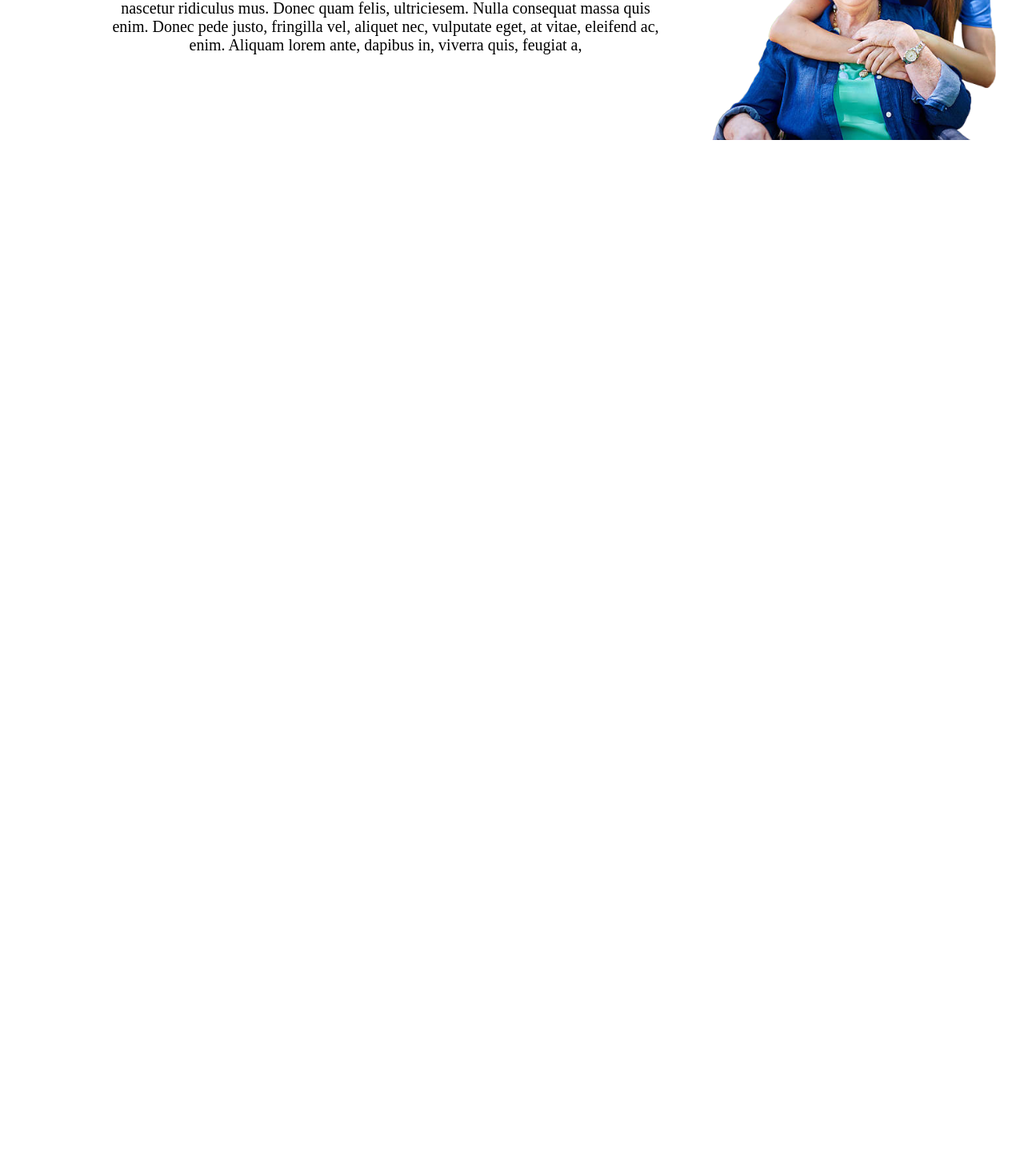
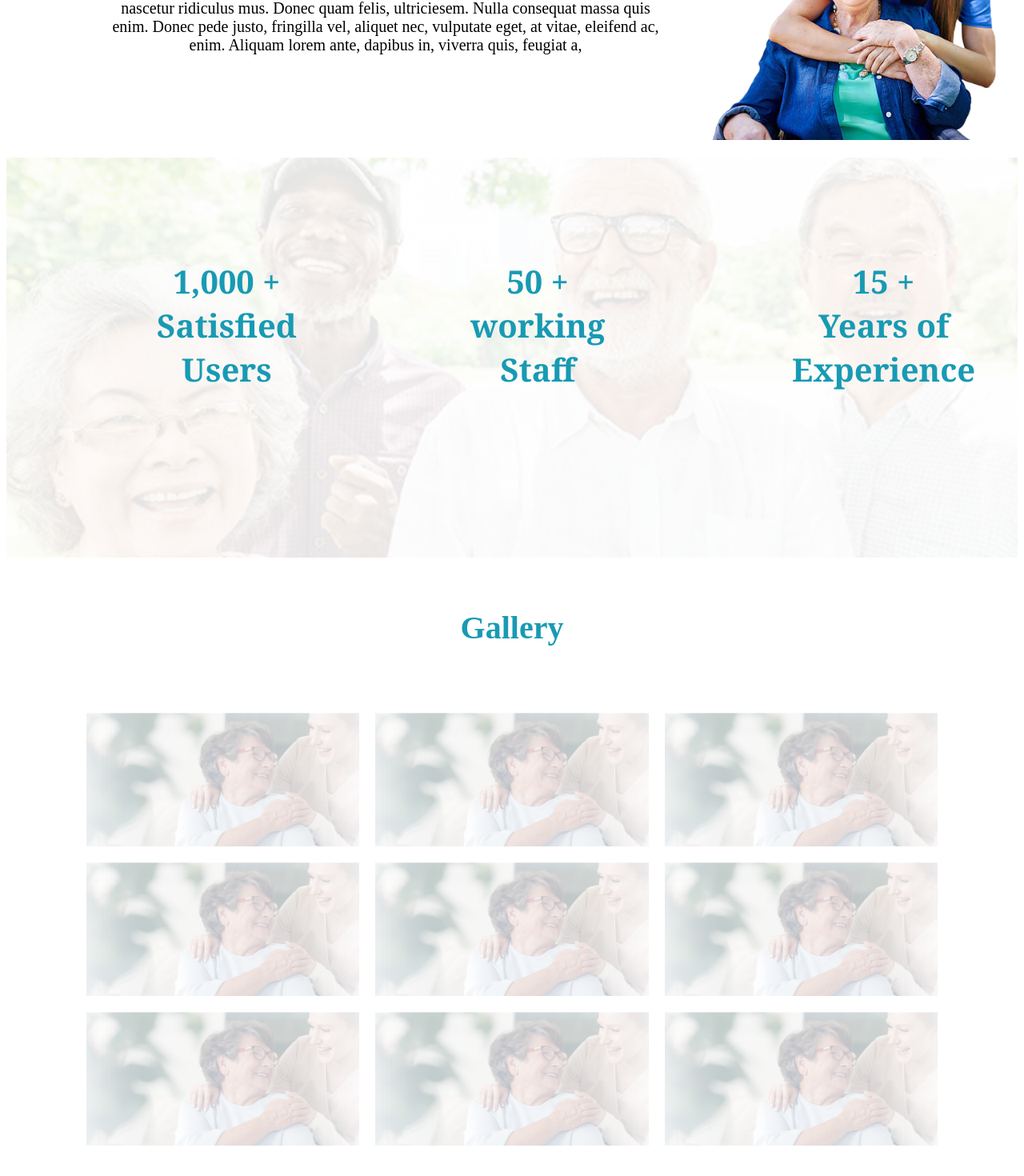
Before and after one commit to CareFello/CareFello, a React (Create React App) app in the folder frontend/: page / in a window 1280 px wide. Shown: the part 1278-2748 px from the top of the page at 80% size. Before the commit the page ends 1457 px from the top, so only its background shows below. Built offline with nearby package versions, Linux system fonts and the light colour scheme.

Commit message:
Add gallery and countup to home page

```diff
--- a/frontend/src/pages/Home.js
+++ b/frontend/src/pages/Home.js
@@ -1,14 +1,30 @@
-import React from 'react'
+import React, { useState } from 'react'
 import Background from '../assets/background.png';
 import Health from '../assets/health_icon.png';
 import Room from '../assets/room.png';
 import Relax from '../assets/relax.png';
+import Elders from '../assets/elders.png';
 import About from '../assets/about.png';
 import '../styles/Home.css';
 import Navbar from '../components/Navbar';
+import CountUp, { useCountUp } from 'react-countup';
+import Masonry, { ResponsiveMasonry } from 'react-responsive-masonry'
+
+const images = [Background, Background, Background, Background, Background, Background, Background, Background, Background]
+
 
 
 function Home() {
+    useCountUp({
+        ref: 'counter',
+        end: 1234567,
+        enableScrollSpy: true,
+        scrollSpyDelay: 1000,
+    });
+    const [data, setData] = useState({ img: '', i: 0 })
+    const viewImage = (img, i) => {
+        setData({ img, i })
+    };
     return (
 
         < div style={{ backgroundImage: `url(${Background})`, backgroundRepeat: "no-repeat", backgroundSize: "cover", height: 700 }}>
@@ -29,7 +45,7 @@ function Home() {
             </div>
             <div className='grid'>
                 <div className='box'>
-                    <img src={Health} />
+                    <img src={Health} alt='health care' />
                     <h4>Health Care</h4>
                     <p>Caregiver Protection &<br></br>
                         Individual Attention<br></br>
@@ -38,7 +54,7 @@ function Home() {
                         Healthy Foods</p>
                 </div>
                 <div className='box'>
-                    <img src={Room} />
+                    <img src={Room} alt='room' />
                     <h4>Accomodation</h4>
                     <p>Both Single & Shared<br></br>
                         Rooms<br></br>
@@ -47,7 +63,7 @@ function Home() {
                         Room Services</p>
                 </div>
                 <div className='box'>
-                    <img src={Relax} />
+                    <img src={Relax} alt='relax' />
                     <h4>Relax Environment</h4>
                     <p>
                         Large Garden Area &<br></br>
@@ -68,11 +84,58 @@ function Home() {
                         </p>
                     </div>
                     <div className='image'>
-                        <img src={About} />
+                        <img src={About} alt='about' />
                     </div>
                 </div>
             </div>
-        </div>
+            <br></br>
+            <div style={{ backgroundImage: `url(${Elders})`, backgroundRepeat: "no-repeat", backgroundSize: "cover", height: 500 }}>
+
+                <div className='countup'>
+                    <h4><CountUp end={1000} enableScrollSpy /> + <br></br>Satisfied Users</h4>
+                    <h4><CountUp end={50} enableScrollSpy /> + <br></br>working Staff</h4>
+                    <h4><CountUp end={15} enableScrollSpy /> + <br></br>Years of Experience</h4>
+                </div>
+            </div>
+            <div className='gallery'>
+                <h2>Gallery</h2>
+                {
+                    data.img &&
+                    <div style={{
+                        width: '100%',
+                        height: '100vh',
+                        background: 'black',
+                        position: 'fixed',
+                        display: 'flex',
+                        justifyContent: 'center',
+                        alignItems: 'center',
+                        overflow: 'hidden',
+                    }}>
+                        <img src={data.img} />
+                    </div>
+                }
+                <div style={{ padding: '50px 100px' }}>
+                    <ResponsiveMasonry
+                        columnsCountBreakPoints={{ 350: 1, 750: 2, 900: 3 }}
+                    >
+                        <Masonry gutter="20px">
+                            {images.map((images, i) => (
+                                <img
+                                    key={i}
+                                    src={images}
+                                    style={{ width: "100%", display: "block", cursor: 'pointer' }}
+                                    alt=""
+                                    onClick={() => viewImage(images, i)}
+                                />
+                            ))}
+                        </Masonry>
+                    </ResponsiveMasonry>
+                </div>
+            </div>
+            <div className='contactus'>
+
+            </div>
+        </div >
     )
 }
 
--- a/frontend/src/styles/Home.css
+++ b/frontend/src/styles/Home.css
@@ -34,7 +34,7 @@
 
 .grid {
     display: flex;
-    margin-left: 20%;
+
 }
 
 .grid .box {
@@ -44,10 +44,13 @@
     background-color: #D4F1F4;
     border: #75E6Da solid 2px;
     border-radius: 5px;
+    margin-left: 10%;
 
 }
 
-.grid .box :hover {}
+.grid :hover {
+    transform: scale(1.1);
+}
 
 .grid .box img {
     margin-top: 10%;
@@ -92,3 +95,29 @@
     float: right;
     margin-right: 10%;
 }
+
+.countup {
+    position: relative;
+    display: flex;
+}
+
+.countup h4 {
+    margin-left: 12%;
+    margin-top: 10%;
+    bottom: 15%;
+    font-size: 40px;
+    font-family: Georgia, 'Times New Roman', Times, serif;
+    color: #189AB4;
+}
+
+.gallery h2 {
+    color: #189AB4;
+    text-align: center;
+    font-family: Poppins;
+    font-size: 40px;
+    font-style: normal;
+    font-weight: 600;
+    line-height: normal;
+    margin-top: 5%;
+
+}
```
